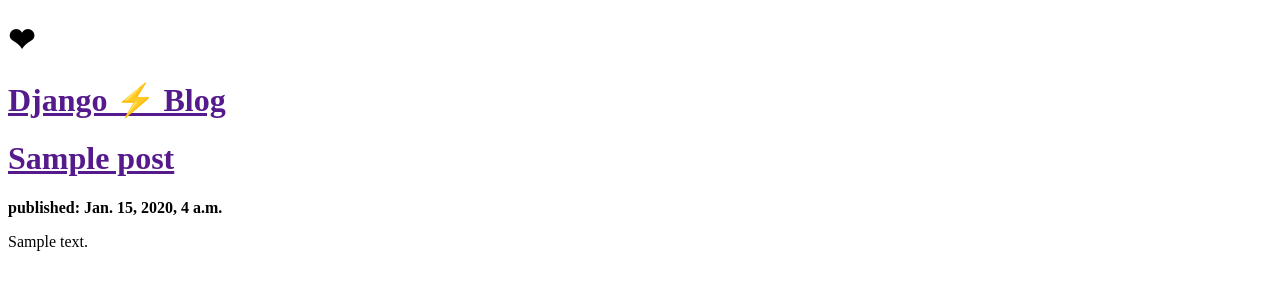
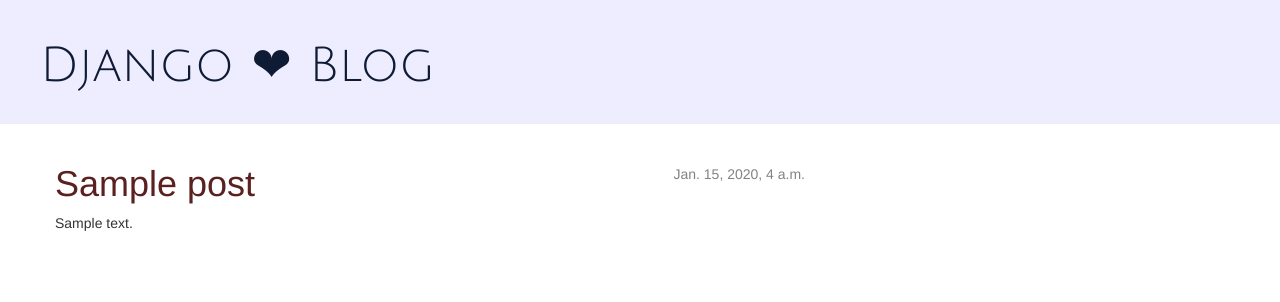
Before and after one commit to esmeraldalopez/first-django-blog, a Django app: template blog/templates/blog/post_list.html in a window 1280 px wide. Shown: the top 302 px of the page. Run offline with Django 3.2, Linux system fonts and the light colour scheme; the template is opened without the code that fills it: values that come from a table or form of the project are taken from there, others are empty; tables that the repository leaves empty hold one stand-in row (values such as "Sample post"); some libraries are stand-ins or nearby versions.

Commit message:
CSS  y Vista, url y template de post_detail añadidas

```diff
--- /dev/null
+++ b/blog/static/css/blog.css
@@ -0,0 +1,44 @@
+/*body {
+  padding-left: 15px;
+}*/
+
+.page-header {
+  background-color: #ededff;
+  margin-top: 0;
+  padding: 20px 20px 20px 40px;
+}
+.page-header h1, .page-header h1 a, .page-header h1 a:visited, .page-header h1 a:active {
+  color: #0f1a35;
+  font-size: 36pt;
+  text-decoration: none;
+  font-family: 'Julius Sans One', sans-serif;
+}
+.content {
+  margin-left: 40px;
+}
+.date {
+  float: right;
+  color: #828282;
+}
+.save {
+  float: right;
+}
+
+.post-form textarea, .post-form input {
+  width: 100%;
+}
+
+.top-menu, .top-menu:hover, .top-menu:visited {
+  color: #ffffff;
+  float: right;
+  font-size: 26pt;
+  margin-right: 20px;
+}
+
+.post {
+  margin-bottom: 70px;
+}
+
+.post h1 a, .post h1 a:visited {
+  color: #5b2020;
+}
--- /dev/null
+++ b/blog/templates/blog/base.html
@@ -0,0 +1,58 @@
+{%load staticfiles %} <!--carga de ficheros estaticos: imagenes, css... -->
+<!DOCTYPE html>
+<html>
+  <head>
+    <meta charset="utf-8">
+    <!--BOOTSTRAP-->
+    <link rel="stylesheet" href="//maxcdn.bootstrapcdn.com/bootstrap/3.2.0/css/bootstrap.min.css">
+    <link rel="stylesheet" href="//maxcdn.bootstrapcdn.com/bootstrap/3.2.0/css/bootstrap-theme.min.css">
+    <link href="https://fonts.googleapis.com/css?family=Julius+Sans+One" rel="stylesheet">
+    <link rel="stylesheet" href="{% static 'css/blog.css' %}">
+
+    <title>BLOG PYTHON</title>
+  </head>
+  <body>
+    <div class="page-header">
+      <h1><a href="">Django ❤ Blog</a></h1>
+    </div>
+
+    <!--{{ posts }}
+          1-estas lineas solo mostraran la lista 'en bruto'
+    {{ posts }}-->
+
+    <!--
+    {% for post in posts %}
+        {{ post }}
+    {% endfor %}
+    2-para mostrar la lista de posts de manera mas amigable o legibe, usamos un for
+-->
+
+<!--Ahora para darle un poquito de formato mezclo html y template tags (que es lo que usamos anteriormente)-->
+    <!--lo que esta dentro de este bloque se va a repetir para cada objeto en la lista-->
+    <!--<div class="content container">
+        <div class="row">
+            <div class="col-md-8">
+                {% for post in posts %}
+                    <div class="post">
+                        <div class="date">
+                            {{ post.published_date }}
+                        </div>
+                        <h1><a href="">{{ post.title }}</a></h1>
+                        <p>{{ post.text|linebreaksbr }}</p>
+                    </div>
+                {% endfor %}
+            </div>
+        </div>
+    </div>-->
+    <!-- el div content container se reemplaza por la sig lineas para convertirlo en un template tag, para poder inserta html en este bloque y otras plantillas que extiendan a base-->
+    <div class="content container">
+      <div class="row">
+        <div class="col-md-8">
+          {% block content %}
+          {% endblock %}
+        </div>
+      </div>
+    </div>
+
+  </body>
+</html>
--- a/blog/templates/blog/post_list.html
+++ b/blog/templates/blog/post_list.html
@@ -1,34 +1,16 @@
-<!DOCTYPE html>
-<html>
-  <head>
-    <meta charset="utf-8">
-    <title>BLOG PYTHON</title>
-  </head>
-  <body>
-    <h1>❤</h1>
-    <div>
-      <h1><a href="">Django ⚡ Blog</a></h1>
-    </div>
+{% extends 'blog/base.html' %}
+{% block content %}
 
-    <!--{{ posts }}
-          1-estas lineas solo mostraran la lista 'en bruto'
-    {{ posts }}-->
+{% for post in posts %}
+<div class="post">
+  <div class="date">
+    {{ post.published_date }}
+  </div>
+  <!--la notacion dentro de href crea una url, post_detail es le nombre de la view a la que va a ir-->
+  <h1><a href="{% url 'post_detail' pk=post.pk %}">{{ post.title }}</a></h1>
+  <p>{{ post.text|linebreaksbr }}</p>
+  <!--la notacion  indica que estamos usando django template tags-->
+</div>
 
-    <!--
-    {% for post in posts %}
-        {{ post }}
-    {% endfor %}
-    2-para mostrar la lista de posts de manera mas amigable o legibe, usamos un for
--->
-
-<!--Ahora para darle un poquito de formato mezclo html y template tags (que es lo que usamos anteriormente)-->
-    {% for post in posts %} <!--lo que esta dentro de este bloque se va a repetir para cada objeto en la lista-->
-        <div>
-          <h1><a href="">{{ post.title }}</a></h1>
-          <p><strong>published: {{ post.published_date }}</strong></p>
-          <p>{{ post.text|linebreaksbr }}</p>
-        </div>
-    {% endfor %}
-
-  </body>
-</html>
+{% endfor %}
+{% endblock %}
--- a/blog/urls.py
+++ b/blog/urls.py
@@ -4,4 +4,12 @@ from . import views #importamos todas nuestras views
 #primer patron URL
 urlpatterns = [
     url(r'^$', views.post_list),  #asignamos una view llamada post_list al url '^$'
+           #/post/12345678904521/ el numero es = pk
+    url(r'^post/(?P<pk>[0-9]+)/$', views.post_detail, name='post_detail'),
+    #?P<pk>[0-9]+) Django llevara todo lo que coloque aqui y lo tranferirá a una vista como una variable llamada pk que es la abreviacion de Primary Key, que se utiliza a menudo en proyectos de Django pero podemos llamarlo como gustemos ej: post_id
+     #0-9 dice que solo puede ser un numero, NO una letra
+     #significa que debe uno o mas digitos, ES DECIR
+     #http://127.0.0.1:8000/post// no es correcto
+     #http://127.0.0.1:8000/post/1234567890/ SI ES CORRECTO
 ]
+#URL para el view post_detail http://127.0.0.1:8000/post/1/
```
Also changed, not shown: blog/templates/blog/post_detail.html (added, +13 -0 lines), blog/views.py (+7 -1 lines).
